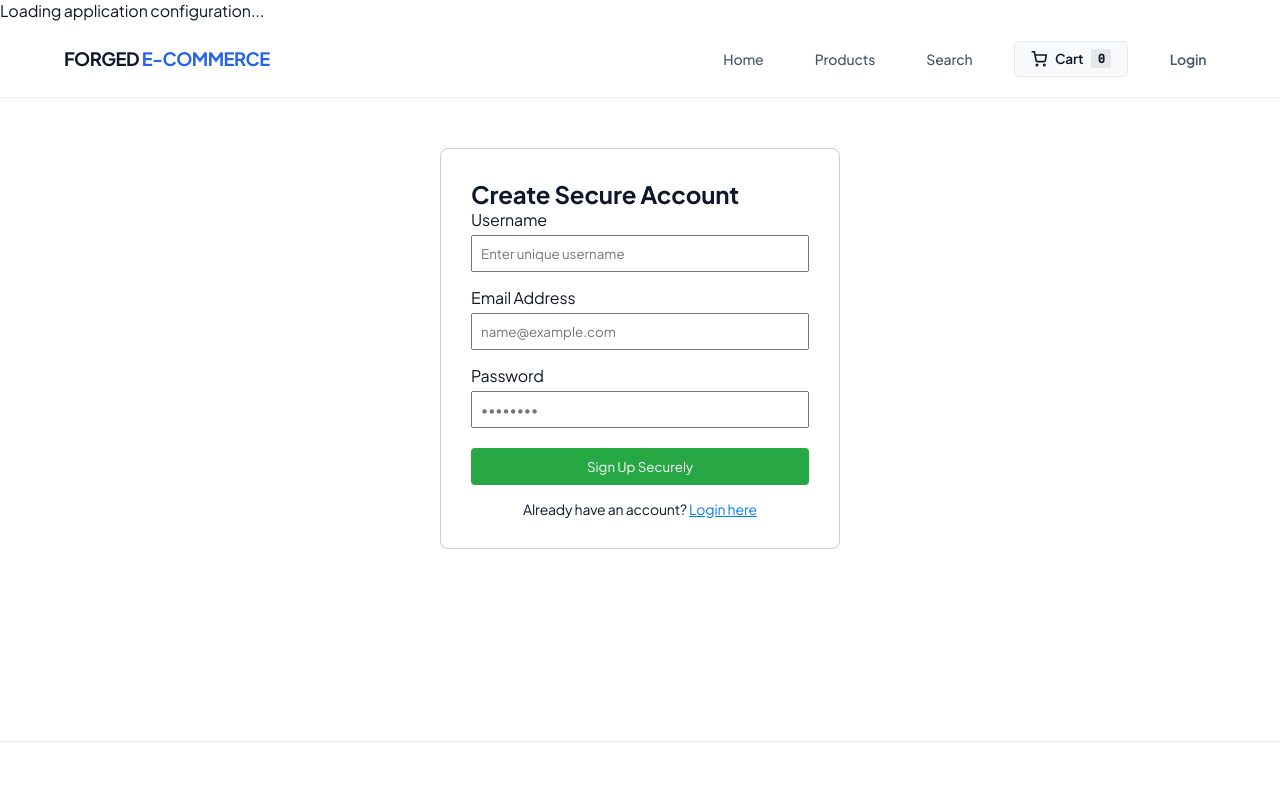
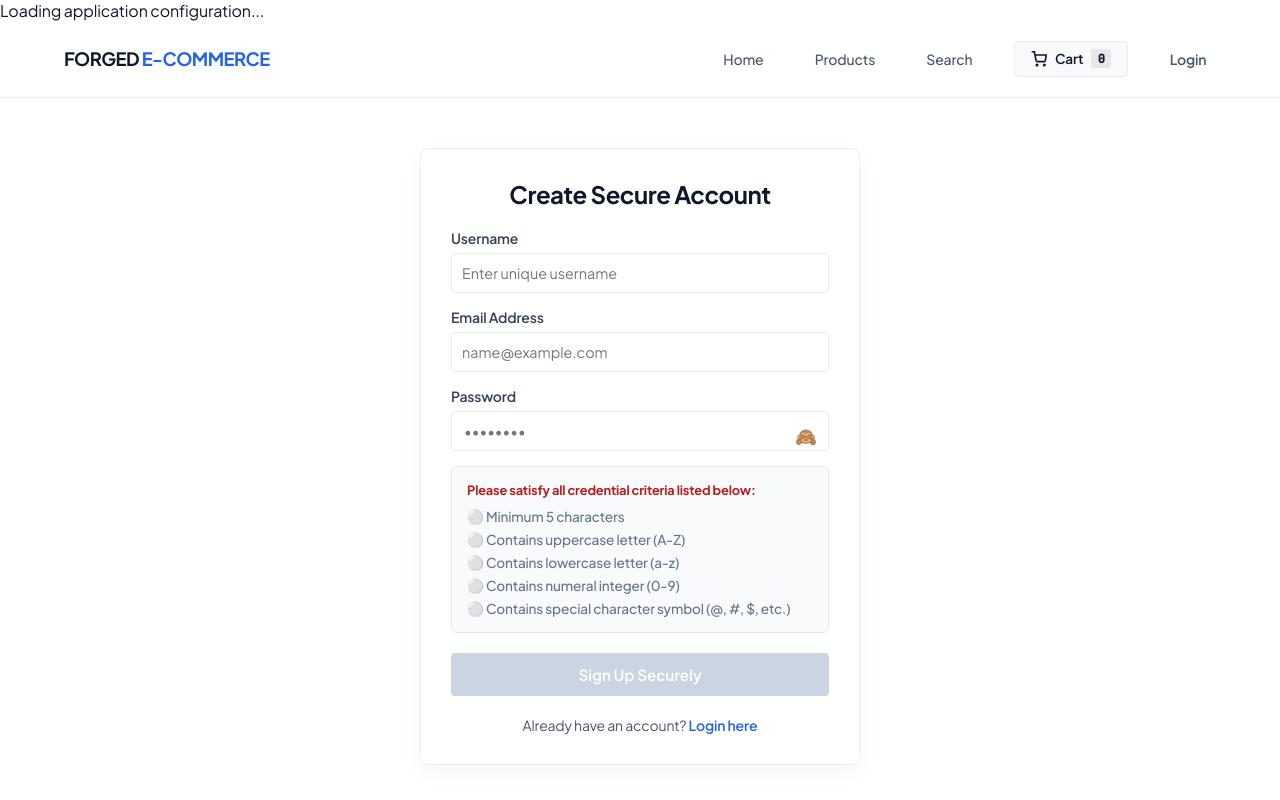
Before and after one commit to forged-co-in/react-vuln-app, a React (Create React App) app in the folder react-vulnerable-app/: page /register in a window 1280 px wide. Shown: the top 800 px of the page. Built offline with nearby package versions, Linux system fonts and the light colour scheme; no server answers.

Commit message:
feat(auth): implement password show/hide icons, add strict password complexity rules, add promo coupon reset actions, and filter navbar for admin profiles

```diff
--- a/react-vulnerable-app/src/authentication/Login.js
+++ b/react-vulnerable-app/src/authentication/Login.js
@@ -1,10 +1,12 @@
 import React, { useState } from 'react';
 import { useNavigate, Link } from 'react-router-dom';
+import Swal from 'sweetalert2';
 import { loginUser, verifyAdmin2Fa } from '../utils/api';
 
 function Login({ onLogin }) {
   const [username, setUsername] = useState("");
   const [password, setPassword] = useState("");
+  const [showPassword, setShowPassword] = useState(false); // ✅ Visual toggle state
   const [otp, setOtp] = useState("");
   const [is2FaStep, setIs2FaStep] = useState(false);
   const [loading, setLoading] = useState(false);
@@ -18,37 +20,84 @@ function Login({ onLogin }) {
       loginUser(username.trim(), password)
         .then(res => {
           if (res.error) {
-            alert(res.error);
+            Swal.fire({
+              title: 'Login Failed',
+              text: res.error || 'Incorrect username or password.',
+              icon: 'error',
+              confirmButtonColor: '#6366f1'
+            });
             return;
           }
+
           if (res.requires2Fa) {
             setIs2FaStep(true);
-            alert("🔒 2FA Verification Passcode code dispatched to registered mail account parameters.");
+            Swal.fire({
+              title: '2FA Verification Required',
+              text: '🔒 A security validation passcode has been dispatched to your registered email account parameters.',
+              icon: 'info',
+              confirmButtonColor: '#2563eb'
+            });
           } else {
+            Swal.fire({
+              title: 'Login Successful',
+              text: `Welcome ${res.name || username}!`,
+              icon: 'success',
+              confirmButtonColor: '#2563eb'
+            });
             onLogin(res);
             navigate("/");
           }
         })
-        .catch(err => console.error("Login handshake error:", err))
+        .catch(err => {
+          console.error("Login handshake error:", err);
+          Swal.fire({
+            title: 'Network Error',
+            text: 'Communication mismatch during credential verification entry.',
+            icon: 'error',
+            confirmButtonColor: '#6366f1'
+          });
+        })
         .finally(() => setLoading(false));
     } else {
       verifyAdmin2Fa(username.trim(), otp.trim())
         .then(res => {
           if (res.error) {
-            alert(res.error);
+            Swal.fire({
+              title: 'Validation Blocked',
+              text: res.error || 'The entered OTP passcode token is incorrect.',
+              icon: 'error',
+              confirmButtonColor: '#6366f1'
+            });
             return;
           }
+
+          Swal.fire({
+            title: 'Authorization Clear',
+            text: 'Admin identity established successfully.',
+            icon: 'success',
+            confirmButtonColor: '#2563eb'
+          });
           onLogin(res);
           navigate("/admin");
         })
-        .catch(err => console.error("2FA validation error:", err))
+        .catch(err => {
+          console.error("2FA validation error:", err);
+          Swal.fire({
+            title: 'Verification Failure',
+            text: 'Could not complete multi-factor authentication loops.',
+            icon: 'error',
+            confirmButtonColor: '#6366f1'
+          });
+        })
         .finally(() => setLoading(false));
     }
   }
 
   return (
-    <div className="login-panel" style={{ padding: "30px", maxWidth: "400px", margin: "50px auto", border: "1px solid #ccc", borderRadius: "8px", fontFamily: "sans-serif" }}>
-      <h2>{is2FaStep ? "🔒 Enter 2FA OTP Code" : "Account Session Sign-In"}</h2>
+    <div className="login-panel" style={{ padding: "30px", maxWidth: "400px", margin: "50px auto", border: "1px solid #e9ecef", borderRadius: "8px", background: "#ffffff", boxShadow: "0 8px 24px rgba(0,0,0,0.04)" }}>
+      <h2 style={{ fontSize: "1.5rem", fontWeight: "700", marginBottom: "20px", textAlign: "center", color: "#0f172a", letterSpacing: "-0.02em" }}>
+        {is2FaStep ? "🔒 Enter 2FA OTP Code" : "Account Session Sign-In"}
+      </h2>
 
       <form onSubmit={handleSubmit}>
         {!is2FaStep ? (
@@ -59,29 +108,37 @@ function Login({ onLogin }) {
                 placeholder="Username"
                 value={username}
                 onChange={e => setUsername(e.target.value)}
-                style={{ display: "block", width: "100%", padding: "10px", boxSizing: "border-box", borderRadius: "4px", border: "1px solid #ccc" }}
+                style={{ display: "block", width: "100%", padding: "10px 12px", boxSizing: "border-box", borderRadius: "4px", border: "1px solid #e9ecef", fontSize: "0.9rem" }}
                 required
               />
             </div>
-            <div style={{ marginBottom: "15px" }}>
+            {/* ✅ PASSWORD EYE TOGGLE GRID WRAPPER */}
+            <div style={{ marginBottom: "20px", position: "relative" }}>
               <input
-                type="password"
+                type={showPassword ? "text" : "password"}
                 placeholder="Password"
                 value={password}
                 onChange={e => setPassword(e.target.value)}
-                style={{ display: "block", width: "100%", padding: "10px", boxSizing: "border-box", borderRadius: "4px", border: "1px solid #ccc" }}
+                style={{ display: "block", width: "100%", padding: "10px 40px 10px 12px", boxSizing: "border-box", borderRadius: "4px", border: "1px solid #e9ecef", fontSize: "0.9rem" }}
                 required
               />
+              <button
+                type="button"
+                onClick={() => setShowPassword(!showPassword)}
+                style={{ position: "absolute", right: "12px", top: "50%", transform: "translateY(-50%)", background: "none", border: "none", cursor: "pointer", fontSize: "1.1rem", color: "#64748b", padding: 0 }}
+              >
+                {showPassword ? "👁️" : "🙈"}
+              </button>
             </div>
           </>
         ) : (
-          <div style={{ marginBottom: "15px" }}>
+          <div style={{ marginBottom: "20px" }}>
             <input
               type="text"
-              placeholder="6-Digit OTP verification passcode code"
+              placeholder="6-Digit OTP verification code"
               value={otp}
               onChange={e => setOtp(e.target.value)}
-              style={{ display: "block", width: "100%", padding: "10px", boxSizing: "border-box", borderRadius: "4px", border: "1px solid #ccc", textAlign: "center", fontSize: "16px", letterSpacing: "2px" }}
+              style={{ display: "block", width: "100%", padding: "12px", boxSizing: "border-box", borderRadius: "4px", border: "1px solid #e9ecef", textAlign: "center", fontSize: "16px", letterSpacing: "4px", fontWeight: "600" }}
               required
             />
           </div>
@@ -90,15 +147,15 @@ function Login({ onLogin }) {
         <button
           type="submit"
           disabled={loading}
-          style={{ width: "100%", padding: "10px", background: "#007bff", color: "#fff", border: "none", borderRadius: "4px", cursor: loading ? "not-allowed" : "pointer", fontWeight: "bold" }}
+          style={{ width: "100%", padding: "12px", background: "#2563eb", color: "#fff", border: "none", borderRadius: "4px", cursor: loading ? "not-allowed" : "pointer", fontWeight: "600", fontSize: "0.95rem", transition: "background 0.2s" }}
         >
           {loading ? "Processing..." : is2FaStep ? "Verify Authorization Code" : "Login Securely"}
         </button>
       </form>
 
       {!is2FaStep && (
-        <p style={{ marginTop: "20px", textAlign: "center", fontSize: "14px" }}>
-          Don't have an account yet? <Link to="/register" style={{ color: "#28a745", fontWeight: "bold", textDecoration: "none" }}>Register Here</Link>
+        <p style={{ marginTop: "24px", textAlign: "center", fontSize: "0.875rem", color: "#475569" }}>
+          Don't have an account yet? <Link to="/register" style={{ color: "#16a34a", fontWeight: "600", textDecoration: "none" }}>Register Here</Link>
         </p>
       )}
     </div>
--- a/react-vulnerable-app/src/authentication/register.js
+++ b/react-vulnerable-app/src/authentication/register.js
@@ -5,13 +5,31 @@ function Register() {
   const [username, setUsername] = useState("");
   const [email, setEmail] = useState("");
   const [password, setPassword] = useState("");
+  const [showPassword, setShowPassword] = useState(false);
   const [error, setError] = useState("");
   const [loading, setLoading] = useState(false);
   const navigate = useNavigate();
 
+  // ✅ COMPLEX SECURITY EVALUATION LOGIC MATRIX
+  const validationState = {
+    minLength: password.length >= 5,
+    hasUpper: /[A-Z]/.test(password),
+    hasLower: /[a-z]/.test(password),
+    hasDigit: /[0-9]/.test(password),
+    hasSpecial: /[^A-Za-z0-9]/.test(password)
+  };
+
+  const isPasswordValid = Object.values(validationState).every(Boolean);
+
   async function handleRegister(e) {
     e.preventDefault();
     setError("");
+
+    if (!isPasswordValid) {
+      setError("Please satisfy all password constraint parameters before proceeding.");
+      return;
+    }
+
     setLoading(true);
 
     try {
@@ -24,7 +42,7 @@ function Register() {
           username: username.trim(),
           email: email.trim(),
           password: password,
-          role: "user" // ✅ FIXED: Always force "user" role on public signup
+          role: "user"
         })
       });
 
@@ -44,67 +62,98 @@ function Register() {
   }
 
   return (
-    <div className="register-panel" style={{ padding: "30px", maxWidth: "400px", margin: "50px auto", border: "1px solid #ccc", borderRadius: "8px" }}>
-      <h2>Create Secure Account</h2>
+    <div className="register-panel" style={{ padding: "30px", maxWidth: "440px", margin: "50px auto", border: "1px solid #e9ecef", borderRadius: "8px", backgroundColor: "#ffffff", boxShadow: "0 8px 24px rgba(0,0,0,0.04)" }}>
+      <h2 style={{ fontSize: "1.5rem", fontWeight: "700", marginBottom: "20px", textAlign: "center", color: "#0f172a", letterSpacing: "-0.02em" }}>Create Secure Account</h2>
 
-      {error && <p style={{ color: "red", backgroundColor: "#ffe6e6", padding: "10px", borderRadius: "4px" }}>{error}</p>}
+      {error && <p style={{ color: "#dc2626", backgroundColor: "#fef2f2", padding: "10px", borderRadius: "4px", fontSize: "0.85rem", fontWeight: "500", marginBottom: "15px" }}>⚠️ {error}</p>}
 
       <form onSubmit={handleRegister}>
         <div style={{ marginBottom: "15px" }}>
-          <label style={{ display: "block", marginBottom: "5px" }}>Username</label>
+          <label style={{ display: "block", marginBottom: "6px", fontSize: "0.875rem", fontWeight: "600", color: "#334155" }}>Username</label>
           <input
             type="text"
             placeholder="Enter unique username"
             value={username}
             onChange={e => setUsername(e.target.value)}
-            style={{ width: "100%", padding: "8px", boxSizing: "border-box" }}
+            style={{ width: "100%", padding: "10px", boxSizing: "border-box", borderRadius: "4px", border: "1px solid #e9ecef", fontSize: "0.9rem" }}
             required
           />
         </div>
 
         <div style={{ marginBottom: "15px" }}>
-          <label style={{ display: "block", marginBottom: "5px" }}>Email Address</label>
+          <label style={{ display: "block", marginBottom: "6px", fontSize: "0.875rem", fontWeight: "600", color: "#334155" }}>Email Address</label>
           <input
             type="email"
             placeholder="name@example.com"
             value={email}
             onChange={e => setEmail(e.target.value)}
-            style={{ width: "100%", padding: "8px", boxSizing: "border-box" }}
+            style={{ width: "100%", padding: "10px", boxSizing: "border-box", borderRadius: "4px", border: "1px solid #e9ecef", fontSize: "0.9rem" }}
             required
           />
         </div>
 
-        <div style={{ marginBottom: "20px" }}>
-          <label style={{ display: "block", marginBottom: "5px" }}>Password</label>
+        <div style={{ marginBottom: "15px", position: "relative" }}>
+          <label style={{ display: "block", marginBottom: "6px", fontSize: "0.875rem", fontWeight: "600", color: "#334155" }}>Password</label>
           <input
-            type="password"
+            type={showPassword ? "text" : "password"}
             placeholder="••••••••"
             value={password}
             onChange={e => setPassword(e.target.value)}
-            style={{ width: "100%", padding: "8px", boxSizing: "border-box" }}
+            style={{ width: "100%", padding: "10px 40px 10px 12px", boxSizing: "border-box", borderRadius: "4px", border: "1px solid #e9ecef", fontSize: "0.9rem" }}
             required
           />
+          <button
+            type="button"
+            onClick={() => setShowPassword(!showPassword)}
+            style={{ position: "absolute", right: "12px", top: "38px", background: "none", border: "none", cursor: "pointer", fontSize: "1.1rem", color: "#64748b", padding: 0 }}
+          >
+            {showPassword ? "👁️" : "🙈"}
+          </button>
+        </div>
+
+        {/* ✅ DYNAMIC REQUIREMENTS VALIDATOR STACK */}
+        <div style={{ background: "#f8fafc", padding: "15px", borderRadius: "6px", border: "1px solid #e2e8f0", marginBottom: "20px" }}>
+          <p style={{ margin: "0 0 10px 0", fontSize: "0.8rem", fontWeight: "700", color: "#b91c1c" }}>Please satisfy all credential criteria listed below:</p>
+          <div style={{ display: "flex", flexDirection: "column", gap: "6px", fontSize: "0.85rem" }}>
+            <span style={{ color: validationState.minLength ? "#16a34a" : "#64748b", fontWeight: "500" }}>
+              {validationState.minLength ? "✅" : "⚪"} Minimum 5 characters
+            </span>
+            <span style={{ color: validationState.hasUpper ? "#16a34a" : "#64748b", fontWeight: "500" }}>
+              {validationState.hasUpper ? "✅" : "⚪"} Contains uppercase letter (A-Z)
+            </span>
+            <span style={{ color: validationState.hasLower ? "#16a34a" : "#64748b", fontWeight: "500" }}>
+              {validationState.hasLower ? "✅" : "⚪"} Contains lowercase letter (a-z)
+            </span>
+            <span style={{ color: validationState.hasDigit ? "#16a34a" : "#64748b", fontWeight: "500" }}>
+              {validationState.hasDigit ? "✅" : "⚪"} Contains numeral integer (0-9)
+            </span>
+            <span style={{ color: validationState.hasSpecial ? "#16a34a" : "#64748b", fontWeight: "500" }}>
+              {validationState.hasSpecial ? "✅" : "⚪"} Contains special character symbol (@, #, $, etc.)
+            </span>
+          </div>
         </div>
 
         <button
           type="submit"
-          disabled={loading}
+          disabled={loading || !isPasswordValid}
           style={{
             width: "100%",
-            padding: "10px",
-            background: loading ? "#cccccc" : "#28a745",
+            padding: "12px",
+            background: loading || !isPasswordValid ? "#cbd5e1" : "#16a34a",
             color: "#fff",
             border: "none",
             borderRadius: "4px",
-            cursor: loading ? "not-allowed" : "pointer"
+            cursor: loading || !isPasswordValid ? "not-allowed" : "pointer",
+            fontWeight: "600",
+            fontSize: "0.95rem"
           }}
         >
           {loading ? "Processing Registration..." : "Sign Up Securely"}
         </button>
       </form>
 
-      <p style={{ marginTop: "15px", textAlign: "center", fontSize: "14px" }}>
-        Already have an account? <Link to="/login" style={{ color: "#007bff" }}>Login here</Link>
+      <p style={{ marginTop: "20px", textAlign: "center", fontSize: "0.875rem", color: "#475569" }}>
+        Already have an account? <Link to="/login" style={{ color: "#2563eb", fontWeight: "600", textDecoration: "none" }}>Login here</Link>
       </p>
     </div>
   );
```
Also changed, not shown: react-vulnerable-app/src/App.js (+26 -35 lines), react-vulnerable-app/src/components/ShoppingCart.js (+44 -8 lines).
